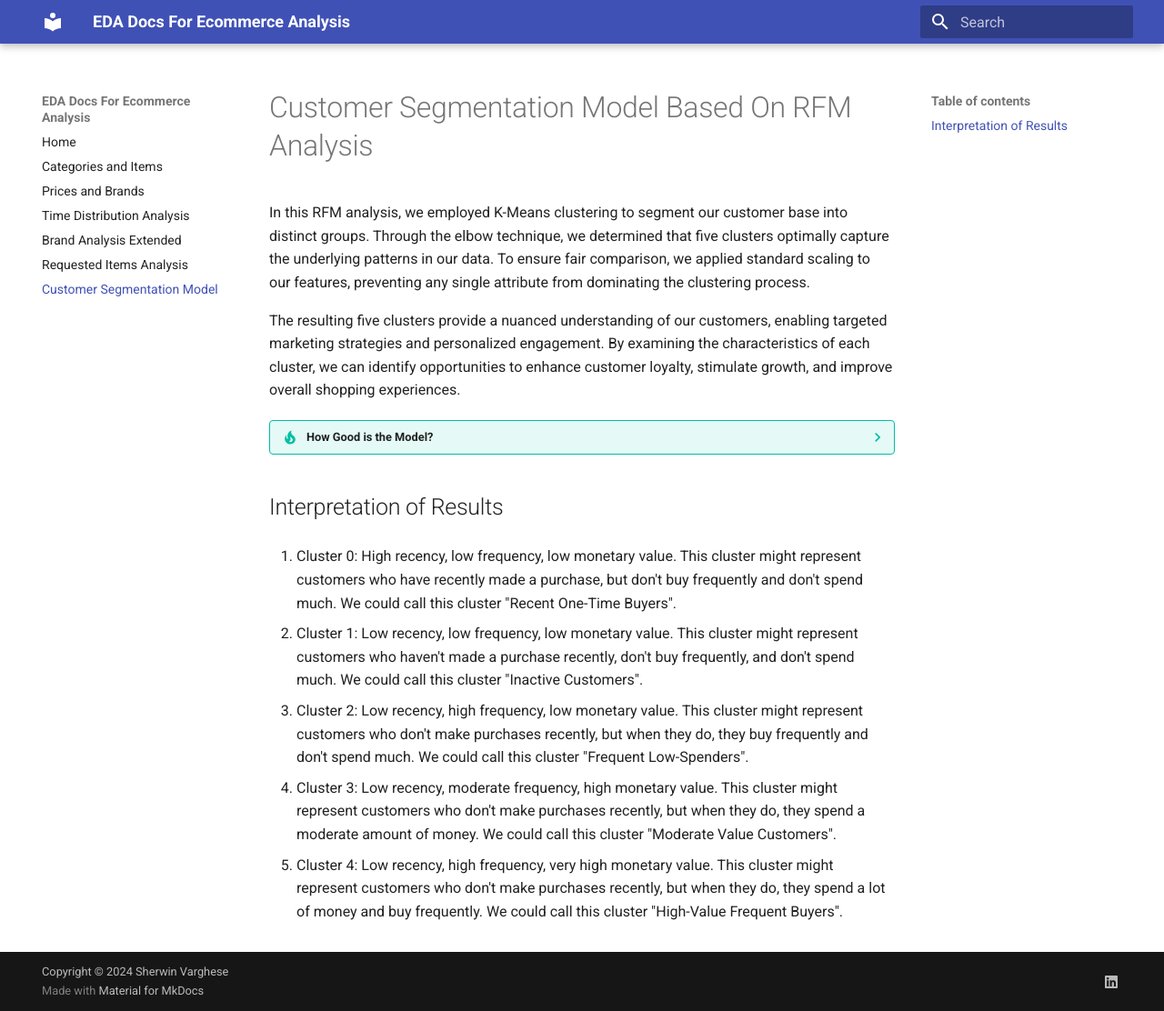
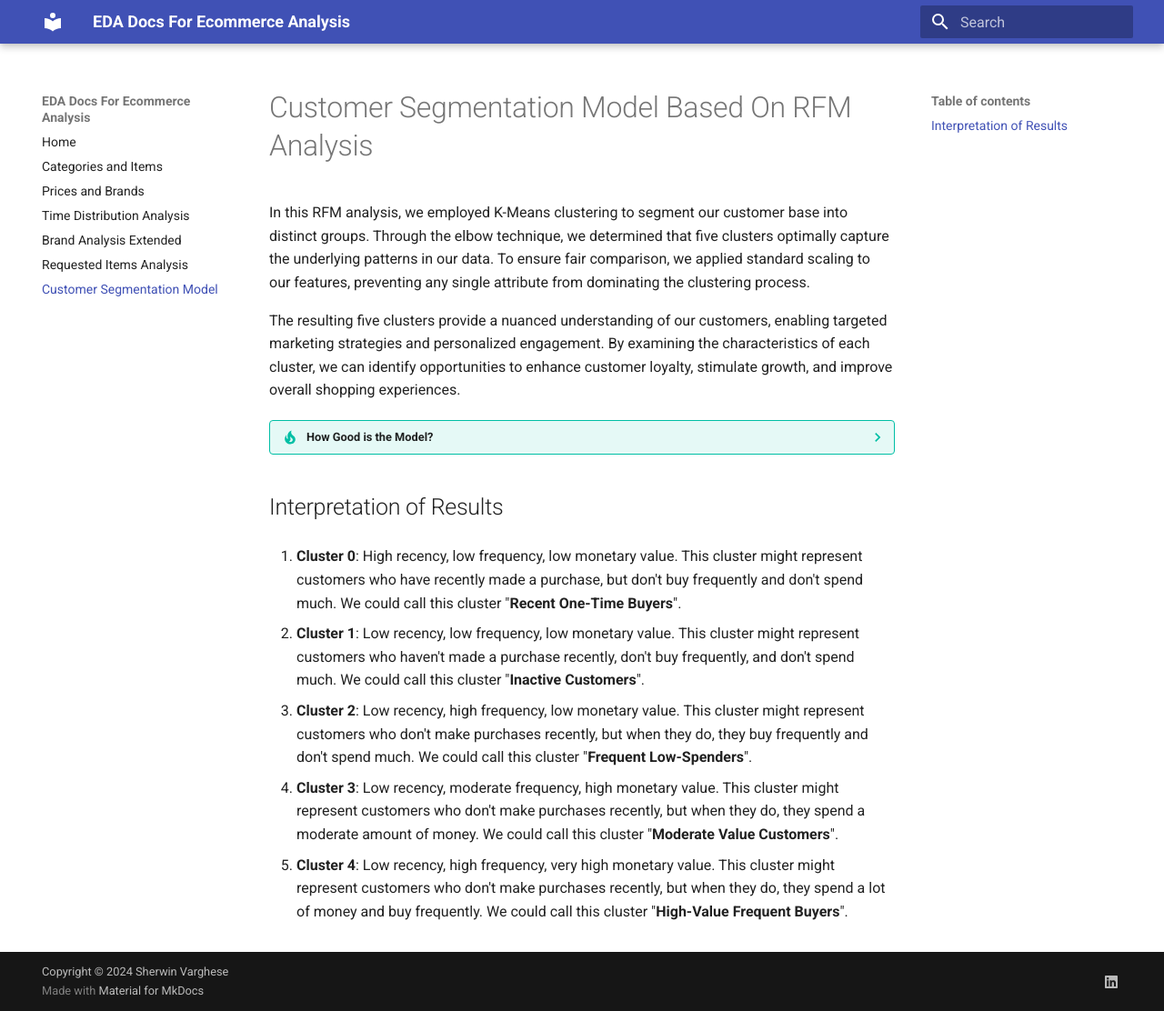
Before and after one commit to Sherwin-14/shopease_analysis, an MkDocs documentation site: the page built from docs/Customer_Segmentation_model.md, in a window 1280 px wide and 1112 px high. Shown: the whole window at 91% size. Built offline with MkDocs 1.6.1 and Material for MkDocs 9.7.7, drawn with Linux system fonts in a browser that asks for light colours.

```diff
--- a/docs/Customer_Segmentation_model.md
+++ b/docs/Customer_Segmentation_model.md
@@ -11,12 +11,12 @@ The resulting five clusters provide a nuanced understanding of our customers, en
 
 ## Interpretation of Results
 
-1. Cluster 0: High recency, low frequency, low monetary value. This cluster might represent customers who have recently made a purchase, but don't buy frequently and don't spend much. We could call this cluster "Recent One-Time Buyers".
+1. **Cluster 0**: High recency, low frequency, low monetary value. This cluster might represent customers who have recently made a purchase, but don't buy frequently and don't spend much. We could call this cluster "**Recent One-Time Buyers**".
 
-2. Cluster 1: Low recency, low frequency, low monetary value. This cluster might represent customers who haven't made a purchase recently, don't buy frequently, and don't spend much. We could call this cluster "Inactive Customers".
+2. **Cluster 1**: Low recency, low frequency, low monetary value. This cluster might represent customers who haven't made a purchase recently, don't buy frequently, and don't spend much. We could call this cluster "**Inactive Customers**".
 
-3. Cluster 2: Low recency, high frequency, low monetary value. This cluster might represent customers who don't make purchases recently, but when they do, they buy frequently and don't spend much. We could call this cluster "Frequent Low-Spenders".
+3. **Cluster 2**: Low recency, high frequency, low monetary value. This cluster might represent customers who don't make purchases recently, but when they do, they buy frequently and don't spend much. We could call this cluster "**Frequent Low-Spenders**".
 
-4. Cluster 3: Low recency, moderate frequency, high monetary value. This cluster might represent customers who don't make purchases recently, but when they do, they spend a moderate amount of money. We could call this cluster "Moderate Value Customers".
+4. **Cluster 3**: Low recency, moderate frequency, high monetary value. This cluster might represent customers who don't make purchases recently, but when they do, they spend a moderate amount of money. We could call this cluster "**Moderate Value Customers**".
 
-5. Cluster 4: Low recency, high frequency, very high monetary value. This cluster might represent customers who don't make purchases recently, but when they do, they spend a lot of money and buy frequently. We could call this cluster "High-Value Frequent Buyers".
+5. **Cluster 4**: Low recency, high frequency, very high monetary value. This cluster might represent customers who don't make purchases recently, but when they do, they spend a lot of money and buy frequently. We could call this cluster "**High-Value Frequent Buyers**".
```
